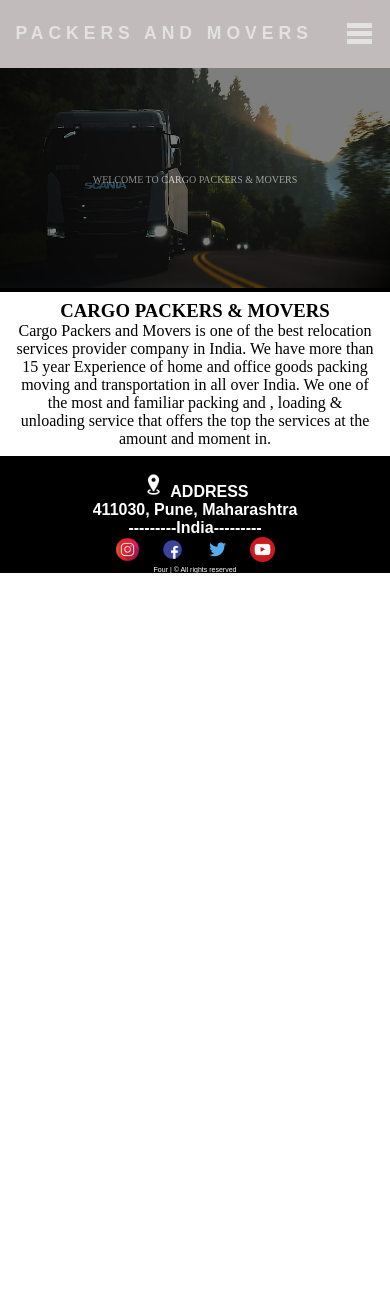
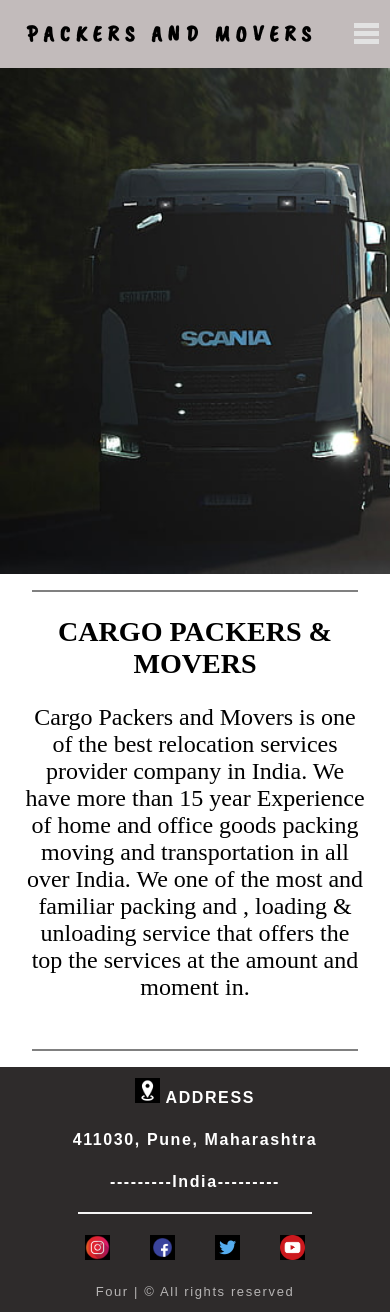
Before and after one commit to Vedant12-5/TE-IT-Project, a PHP site: the page made by Project work/index.html in a window 390 px wide; the page is wider, and only the part inside the window is pictured. Before the commit the page ends 573 px from the top of that part, so only its background shows below. Run offline with PHP 8.4, Linux system fonts and the light colour scheme.

Commit message:
Update final_style.css

```diff
--- a/Project work/final_style.css
+++ b/Project work/final_style.css
@@ -1,3 +1,4 @@
+@import url('https://fonts.googleapis.com/css?family=Caveat Brush:400,500,600,700&display=swap');
 * {
   margin: 0px;
   padding: 0px;
@@ -10,18 +11,19 @@ nav {
   align-items: center;
   min-height: 8vh;
   background: rgb(194, 187, 187);
-  font-family: "Poppins", sans-serif;
+  font-family: "Caveat Brush", sans-serif;
 }
 .logo {
-  color: rgb(226, 226, 226);
+  color: black;
   text-transform: uppercase;
-  font-size: 20px;
-  letter-spacing: 5px;
+  letter-spacing: 6px;
+  font-size: 3em;
 }
 .nav-links {
   display: flex;
   justify-content: space-around;
-  width: 30%;
+  width: 40%;
+  margin-left: 5em;
 }
 .nav-links li {
   list-style: none;
@@ -29,16 +31,18 @@ nav {
 
 .nav-links li:hover {
   background-color: white;
+  border-radius: .7em;
 }
 
 .nav-links a {
-  color: rgb(226, 226, 226);
+  color: black;
   text-decoration: none;
   letter-spacing: 2px;
-  font-size: 14px;
-  font-weight: 20;
   padding: 1rem;
   display: block;
+  font-family: "Caveat Brush";
+  font-size: 1.5em;
+  font-weight: 550;
 }
 .burger {
   display: none;
@@ -59,7 +63,7 @@ nav {
 }
 .image-container {
   background-color: black;
-  height: 90vh;
+  height: 100%;
   width: 100%;
   position: relative;
 }
@@ -74,6 +78,15 @@ nav {
   justify-content: center;
   text-align: center;
   padding: 0.5em 1em;
+  font-size: 1.5em;
+  margin-top: .5em;
+  margin-bottom: .5em;
+}
+
+.content{
+    margin-top: 1em;
+    margin-bottom: 1em;
+    padding: 0 3em;
 }
 
 .transit::after {
@@ -81,7 +94,10 @@ nav {
   background: black;
   width: 100%;
   height: 100%;
-  color: whitesmoke;
+  color: white;
+  font-family: "Caveat";
+  font-size: 1em;
+  font-weight: 800;
   display: flex;
   justify-content: center;
   font-size: 30px;
@@ -107,11 +123,17 @@ nav {
 @media screen and (max-width: 768px) {
   body {
     overflow-x: hidden;
+    overflow-y: hidden;
   }
   .para {
     align-items: center;
     align-content: center;
     justify-content: center;
+    font-size: 1.5em;
+  }
+  .content{
+      font-size: 1em;
+      padding: 0 0;
   }
   .image-container div {
     display: flex;
@@ -121,8 +143,8 @@ nav {
 
   .image-container {
     background-color: black;
-    height: 99%;
-    width: 100%;
+    height: 60vh;
+    width: 99vh;
     position: relative;
   }
 
@@ -134,9 +156,9 @@ nav {
   .transit::after {
     content: "WELCOME TO CARGO PACKERS & MOVERS";
     background: black;
-    width: 100%;
-    height: 100%;
-    color: whitesmoke;
+    width: 60vh;
+    height: 60vh;
+    color: white;
     display: flex;
     justify-content: center;
     font-size: 10px;
@@ -148,11 +170,15 @@ nav {
     opacity: 0;
     -webkit-transition: opacity 0.5s ease;
     transition: opacity 0.5s ease;
-    opacity: 0.5;
   }
 
   .logo {
-    font-size: 15px;
+    font-size: 1.2em;
+    padding: .5em 1em;
+    font-weight: 600;
+  }
+  .copyright{
+    margin-bottom: .5em;
   }
 
   .nav-links {
@@ -171,6 +197,12 @@ nav {
   .nav-links li {
     opacity: 0;
   }
+
+  .nav-links li a{
+      color: white;
+      font-size: 1.2em;
+  }
+
   .nav-links li:hover {
     background-color: #757575;
     padding-left: 20px;
@@ -179,6 +211,20 @@ nav {
   .burger {
     display: block;
   }
+  .bottom {
+    display: flex;
+    flex-direction: column;
+    justify-content: space-between;
+    align-items: center;
+    height: 29vh;
+    background: rgb(46, 43, 43);
+
+    color: white;
+    font-family: "", sans-serif;
+    margin-top: 1em;
+    letter-spacing: .1em;
+  }
+
 }
 .nav-active {
   transform: translateX(0%);
@@ -204,32 +250,58 @@ nav {
   transform: rotate(45deg) translate(-5px, -6px);
 }
 
+.border-bottom{
+    border: 1px solid gray;
+    margin: 0 2em;
+}
+
+.image-bottom{
+    border: 1px solid grey;
+    margin: 0 2em;
+    margin-top: 1em;
+}
+
 .bottom {
   display: flex;
   flex-direction: column;
   justify-content: space-between;
   align-items: center;
-  min-height: 8vh;
-  background: black;
-  padding-top: 1em;
+  background: rgb(46, 43, 43);
+  padding-top: .5em;
   color: white;
-  font-family: "Poppins", sans-serif;
+  font-family: "", sans-serif;
+  margin-top: 1em;
+  letter-spacing: .1em;
 }
+
 .social {
   display: flex;
-
   width: 100%;
   align-content: center;
   justify-content: center;
+  padding-top: .5em;
 }
 .loc {
   background: black;
   background-color: black;
 }
+h4{
+  margin-bottom: .5em;
+  margin-top: .2em;
+}
 .social img {
-  margin-left: 10px;
-  margin-right: 10px;
+  margin-left: 20px;
+  margin-right: 20px;
 }
 .copyright {
-  font-size: 7px;
+  font-size: 13px;
+  padding-bottom: .5em;
+  padding-top: .5em;
+  color: rgb(182, 180, 180);
 }
+
+.adress-bottom{
+  border: 1px solid whitesmoke;
+  width: 60%;
+  margin: 0 6em;
+}
```
